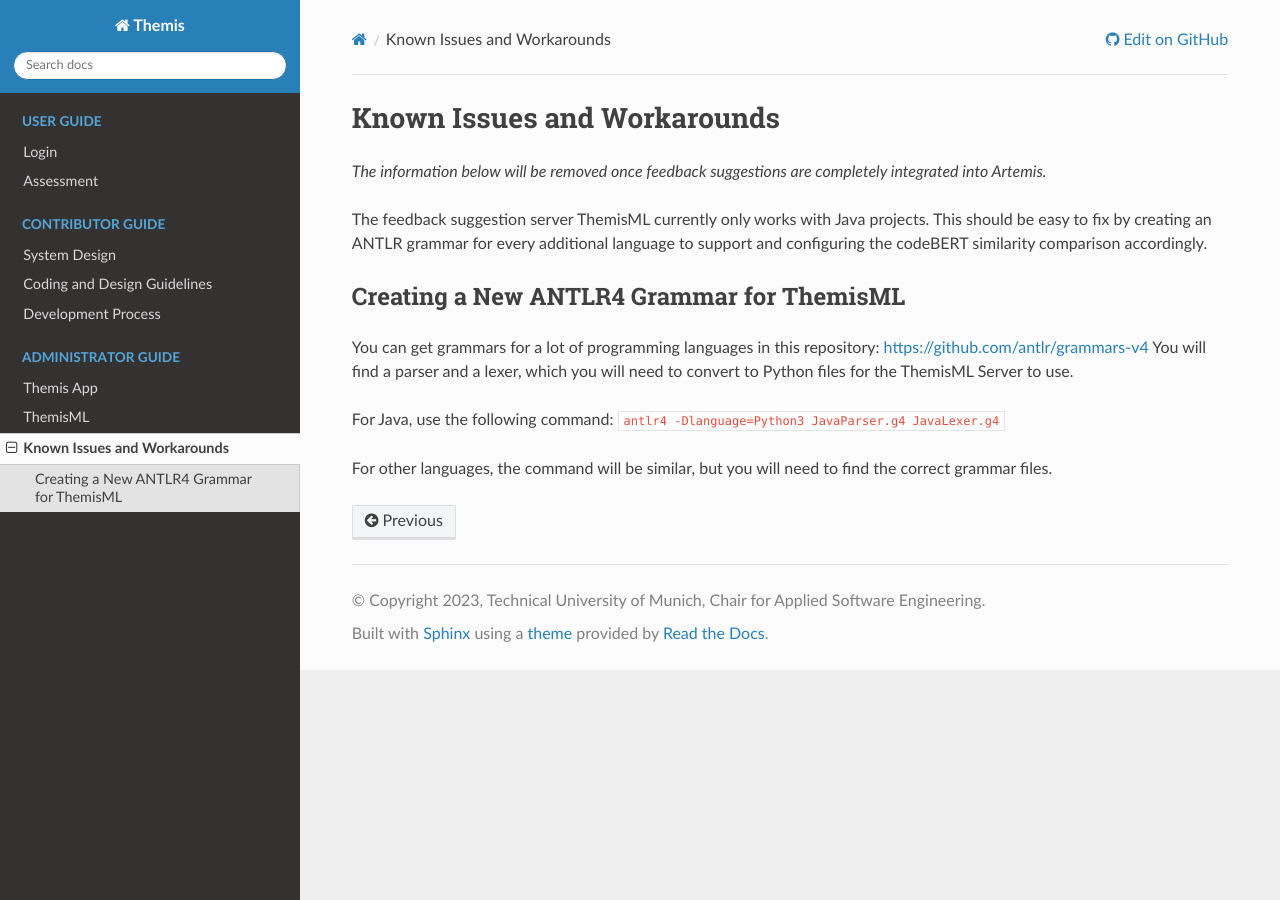
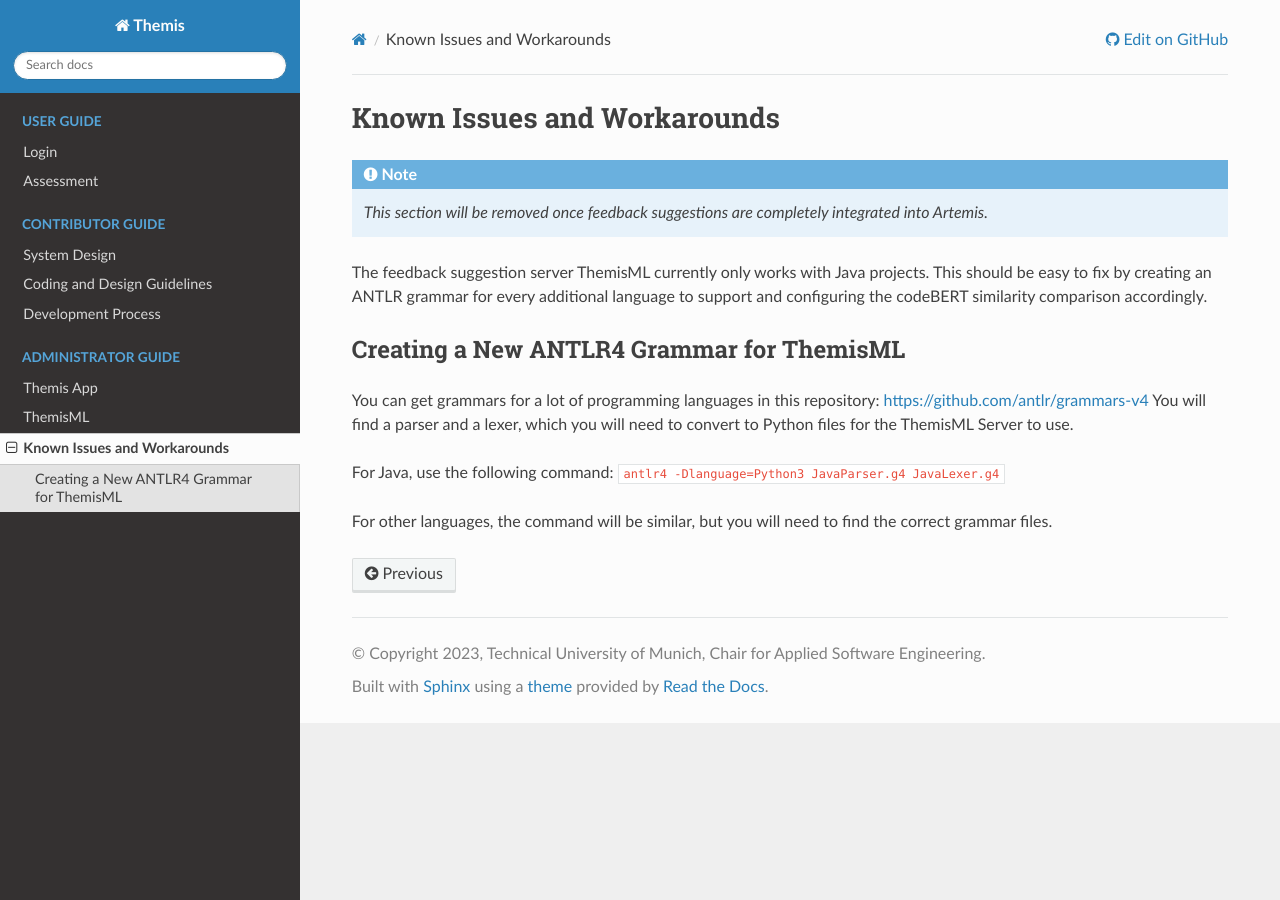
Before and after one commit to ls1intum/Themis, a Sphinx documentation site: the page built from docs/admin/issues.rst, in a window 1280 px wide. Built offline with Sphinx 7.4.7 and the Read the Docs theme 2.0.0, drawn with Linux system fonts in a browser that asks for light colours.

Commit message:
Add note

```diff
--- a/docs/admin/issues.rst
+++ b/docs/admin/issues.rst
@@ -1,8 +1,7 @@
 Known Issues and Workarounds
 ===========================================
 .. TODO: Remove once Athena is fully integrated
-*The information below will be removed once feedback suggestions are completely integrated into
-Artemis.*
+.. note:: *This section will be removed once feedback suggestions are completely integrated into Artemis.*
 
 The feedback suggestion server ThemisML currently only works with Java projects.
 This should be easy to fix by creating an ANTLR grammar for every additional language to support and configuring the codeBERT similarity comparison accordingly.
```
